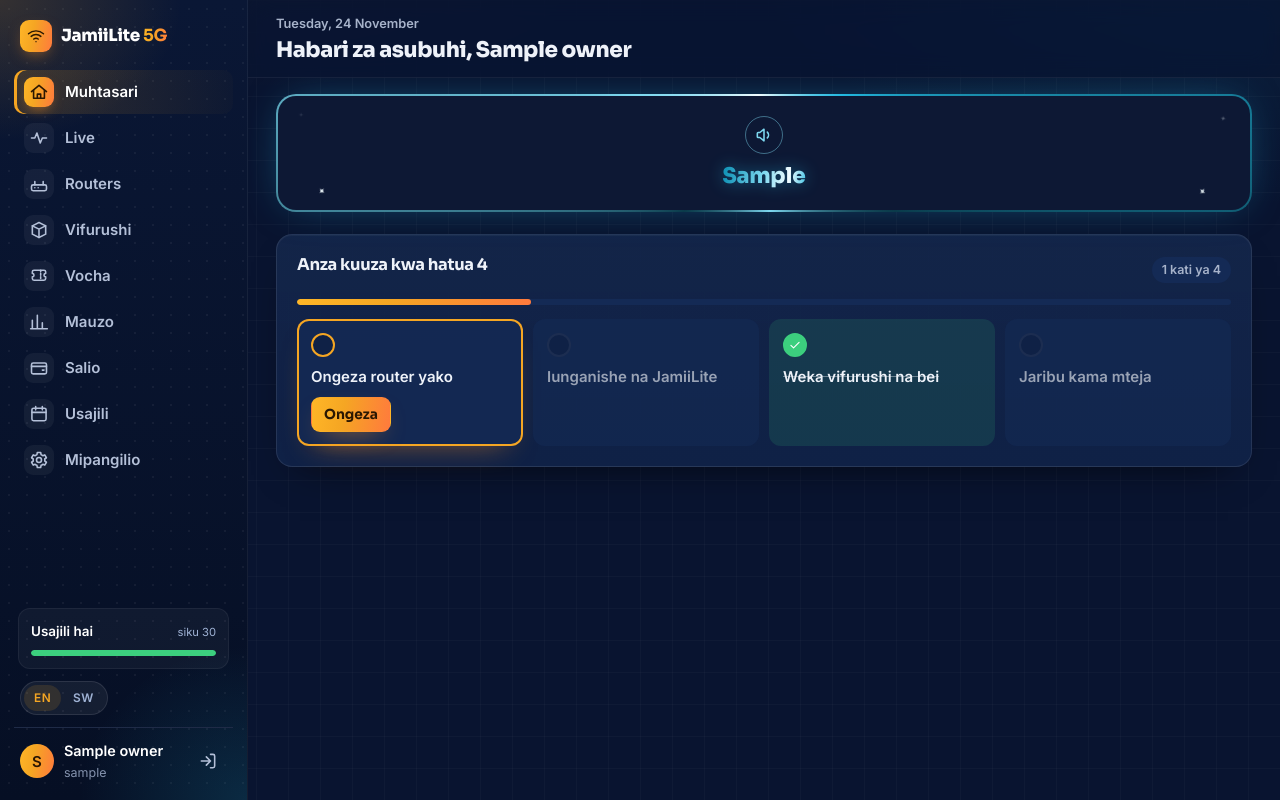
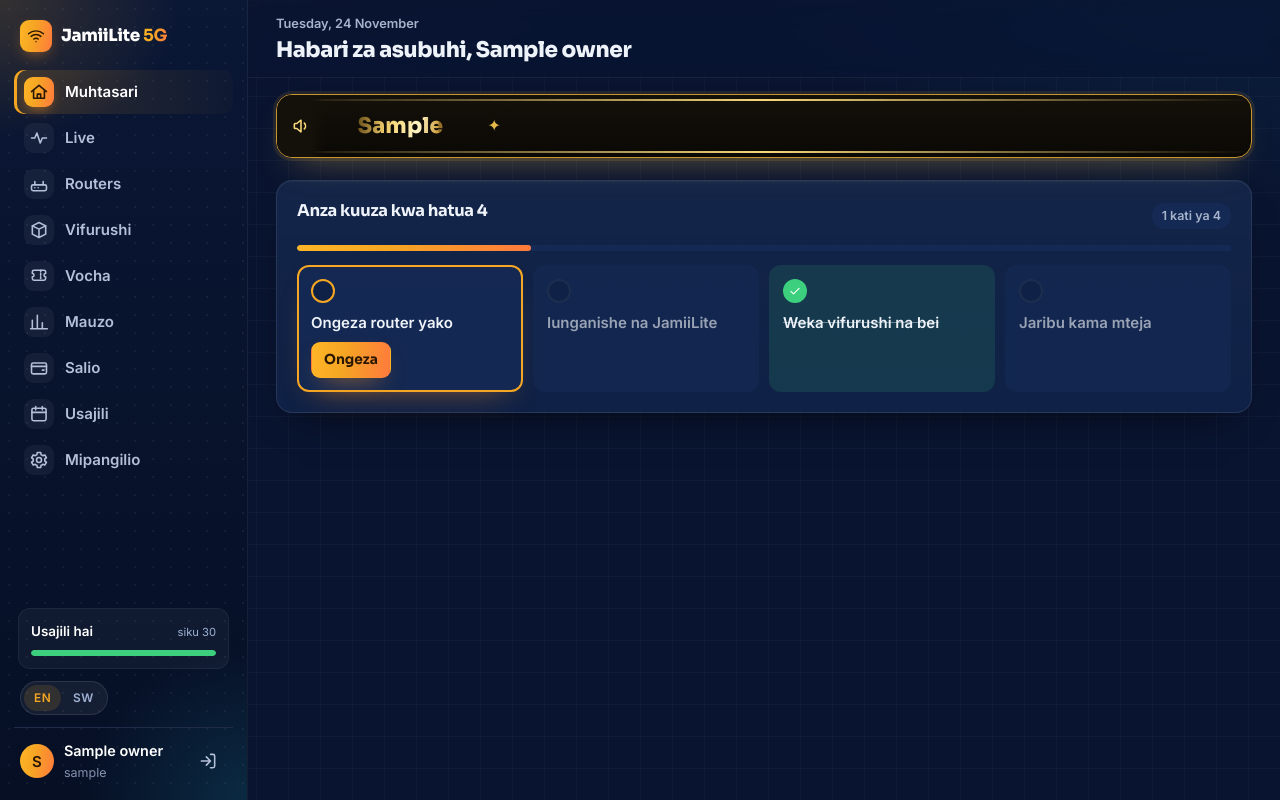
Before and after one commit to Barackwilliam/jamiilite-5g, a Django app: page /dashboard/ in a window 1280 px wide. Run offline with Django 5.2, Linux system fonts and the light colour scheme; a user stored in the database is signed in; tables that the repository leaves empty hold one stand-in row (values such as "Sample post"); data that the repository does not hold is empty; parts of the project's set-up code (start-up, migrations or seed data) failed here and were passed over.

Commit message:
Dashboard announcement: gold news ticker, same day and night
- Black band with gold edge lines; the announcement scrolls in gold,
  repeated seamlessly, at about 55 px/s whatever its length.
- Pauses on hover. With reduced motion it stands still and wraps.
- Drops the day/night colour switch: gold all the time.

Co-Authored-By: Claude Opus 5.5 <noreply@anthropic.com>
Claude-Session: https://claude.ai/code/session_017Gx1JKQDSPG3naeggvRgJ8

```diff
--- a/ui/static/ui/app.css
+++ b/ui/static/ui/app.css
@@ -447,39 +447,38 @@ a.banner-link:hover { filter: brightness(0.98); }
 .sub-widget-expired { background: #3a1c1b; }
 .sub-widget-expired small { color: #f08b80; font-weight: 700; }
 
-/* --- Tangazo la mfumo: fremu inayozunguka, maandishi makubwa yanayong'aa ---
-   Mchana bluu ya barafu, usiku machungwa ya JamiiLite (data-time kutoka saa ya simu). */
-@property --announce-angle { syntax: "<angle>"; initial-value: 0deg; inherits: false; }
+/* --- Tangazo la mfumo: utepe mweusi wenye mistari ya dhahabu; maandishi ya dhahabu yanapita. --- */
 .announce {
-  --a1: #0a3a4a; --a2: #7DD8F0; --a3: #F2FCFF; --a4: #22B8E0; --a5: #1595b8; --aglow: rgba(34, 184, 224, 0.55);
-  position: relative; margin: 16px 28px 0; max-width: calc(1200px - 56px); padding: 20px 18px; border-radius: 20px; text-align: center;
-  background:
-    linear-gradient(#0d1834, #0d1834) padding-box,
-    conic-gradient(from var(--announce-angle), var(--a1), var(--a2), var(--a3), var(--a4), var(--a1), var(--a2), var(--a1)) border-box;
-  border: 2px solid transparent; box-shadow: 0 0 40px -14px var(--aglow);
+  position: relative; display: flex; align-items: center; overflow: hidden;
+  margin: 16px 28px 0; max-width: calc(1200px - 56px); min-height: 64px; border-radius: 16px;
+  background: linear-gradient(180deg, #14100a, #0b0905);
+  border: 1px solid #c9962e; box-shadow: 0 0 0 3px rgba(201, 150, 46, 0.12), 0 16px 36px -20px rgba(231, 184, 74, 0.6);
 }
-.announce[data-time="night"] { --a1: #7a2e0a; --a2: #FFB627; --a3: #FFE7B0; --a4: #FF7A3D; --a5: #E8590C; --aglow: rgba(245, 140, 35, 0.55); }
-.announce-icon { display: inline-grid; place-items: center; width: 38px; height: 38px; margin-bottom: 8px; border-radius: 50%; color: var(--a2); border: 1px solid color-mix(in srgb, var(--a2) 45%, transparent); }
-.announce p { margin: 0; }
+.announce::before, .announce::after { content: ""; position: absolute; left: 0; right: 0; height: 2px; background: linear-gradient(90deg, transparent, #f6d77a, transparent); pointer-events: none; }
+.announce::before { top: 4px; } .announce::after { bottom: 4px; }
+.announce-icon { flex: none; z-index: 1; align-self: stretch; display: grid; place-items: center; padding: 0 14px; color: #f6d77a; background: linear-gradient(90deg, #14100a 70%, transparent); }
+.announce-track { flex: 1; min-width: 0; margin: 0; overflow: hidden; -webkit-mask-image: linear-gradient(90deg, transparent, #000 6%, #000 94%, transparent); mask-image: linear-gradient(90deg, transparent, #000 6%, #000 94%, transparent); }
+.announce-run { display: inline-flex; align-items: center; white-space: nowrap; }
+.announce-run i { font-style: normal; color: #e7b84a; padding: 0 44px; font-size: 1rem; }
 .announce-text {
-  font-family: "Sora", system-ui, sans-serif; font-weight: 800; font-size: clamp(1.1rem, 4.6vw, 1.35rem); line-height: 1.3; letter-spacing: -0.01em;
-  background: linear-gradient(100deg, var(--a5) 0%, var(--a2) 20%, var(--a3) 32%, var(--a4) 45%, var(--a5) 60%, var(--a2) 78%, var(--a3) 90%, var(--a4) 100%);
+  font-family: "Sora", system-ui, sans-serif; font-weight: 800; font-size: clamp(1.1rem, 4.8vw, 1.35rem); letter-spacing: 0.01em; line-height: 1.3;
+  background: linear-gradient(100deg, #8a6420 0%, #f6d77a 20%, #fff3c4 32%, #e7b84a 45%, #a77b23 60%, #f6d77a 78%, #fff3c4 90%, #c9962e 100%);
   background-size: 250% 100%; -webkit-background-clip: text; background-clip: text; color: transparent;
 }
-.announce-spark { position: absolute; color: var(--a3); font-size: 12px; opacity: 0; pointer-events: none; }
-.announce-spark.s1 { top: 10px; left: 18px; } .announce-spark.s2 { top: 14px; right: 22px; }
-.announce-spark.s3 { bottom: 12px; left: 40px; font-size: 9px; } .announce-spark.s4 { bottom: 10px; right: 44px; font-size: 10px; }
 @media (prefers-reduced-motion: no-preference) {
-  .announce { animation: announce-spin 4s linear infinite; }
-  .announce-text { animation: announce-shine 3.5s ease-in-out infinite alternate, announce-glow 2s ease-in-out infinite alternate; }
-  .announce-spark { animation: announce-twinkle 1.6s ease-in-out infinite; }
-  .announce-spark.s2 { animation-delay: 0.5s; } .announce-spark.s3 { animation-delay: 0.9s; } .announce-spark.s4 { animation-delay: 1.2s; }
+  .announce-run { animation: announce-run var(--announce-dur, 14s) linear infinite; }
+  .announce-track:hover .announce-run { animation-play-state: paused; }
+  .announce-text { animation: announce-shine 4s linear infinite; }
 }
-@media (prefers-reduced-motion: reduce) { .announce-spark { opacity: 0.6; } }
-@keyframes announce-spin { to { --announce-angle: 360deg; } }
-@keyframes announce-shine { from { background-position: 100% 0; } to { background-position: 0 0; } }
-@keyframes announce-glow { from { filter: drop-shadow(0 0 0 transparent); } to { filter: drop-shadow(0 0 10px var(--aglow)); } }
-@keyframes announce-twinkle { 0%, 100% { opacity: 0; transform: scale(0.4); } 50% { opacity: 1; transform: scale(1) rotate(45deg); } }
+/* Bila michoro: maandishi yanakaa, yanavunjika mistari kawaida, nakala ya pili inafichwa. */
+@media (prefers-reduced-motion: reduce) {
+  .announce-track { -webkit-mask-image: none; mask-image: none; }
+  .announce-run { white-space: normal; padding: 12px 16px 12px 0; }
+  .announce-text { background-position: 30% 0; }
+  .announce-run i, .announce-run .announce-text + i + .announce-text { display: none; }
+}
+@keyframes announce-run { from { transform: translateX(0); } to { transform: translateX(-50%); } }
+@keyframes announce-shine { from { background-position: 100% 0; } to { background-position: -150% 0; } }
 
 /* Menyu ya chini kwenye simu */
 .bottom-nav { display: none; }
--- a/ui/templates/ui/app_base.html
+++ b/ui/templates/ui/app_base.html
@@ -79,13 +79,21 @@
     {% endif %}
 
     {% if announcement %}
-      {# Tangazo la mfumo: bluu ya barafu mchana, machungwa ya JamiiLite usiku (saa ya simu ya mtumiaji). #}
+      {# Tangazo la mfumo: utepe wa dhahabu, maandishi yanapita kama habari za TV. #}
       <div class="announce" role="note" data-announce>
-        <span class="announce-spark s1" aria-hidden="true">✦</span><span class="announce-spark s2" aria-hidden="true">✦</span><span class="announce-spark s3" aria-hidden="true">✦</span><span class="announce-spark s4" aria-hidden="true">✦</span>
         <span class="announce-icon" aria-hidden="true">{% icon "megaphone" 20 %}</span>
-        <p><span class="sr-only">{% translate "Tangazo:" %} </span><span class="announce-text">{{ announcement }}</span></p>
+        <p class="announce-track">
+          <span class="sr-only">{% translate "Tangazo:" %} {{ announcement }}</span>
+          <span class="announce-run" aria-hidden="true"><span class="announce-text">{{ announcement }}</span><i>✦</i><span class="announce-text">{{ announcement }}</span><i>✦</i></span>
+        </p>
       </div>
-      <script>(function () { var h = new Date().getHours(); document.querySelector("[data-announce]").dataset.time = h >= 6 && h < 18 ? "day" : "night"; })();</script>
+      <script>
+        (function () {
+          // Kasi sawa kwa tangazo fupi au refu: takribani pikseli 55 kwa sekunde.
+          var run = document.querySelector("[data-announce] .announce-run");
+          if (run) run.style.setProperty("--announce-dur", Math.max(8, run.scrollWidth / 2 / 55) + "s");
+        })();
+      </script>
     {% endif %}
     {% block banner %}{% endblock %}
 
```
